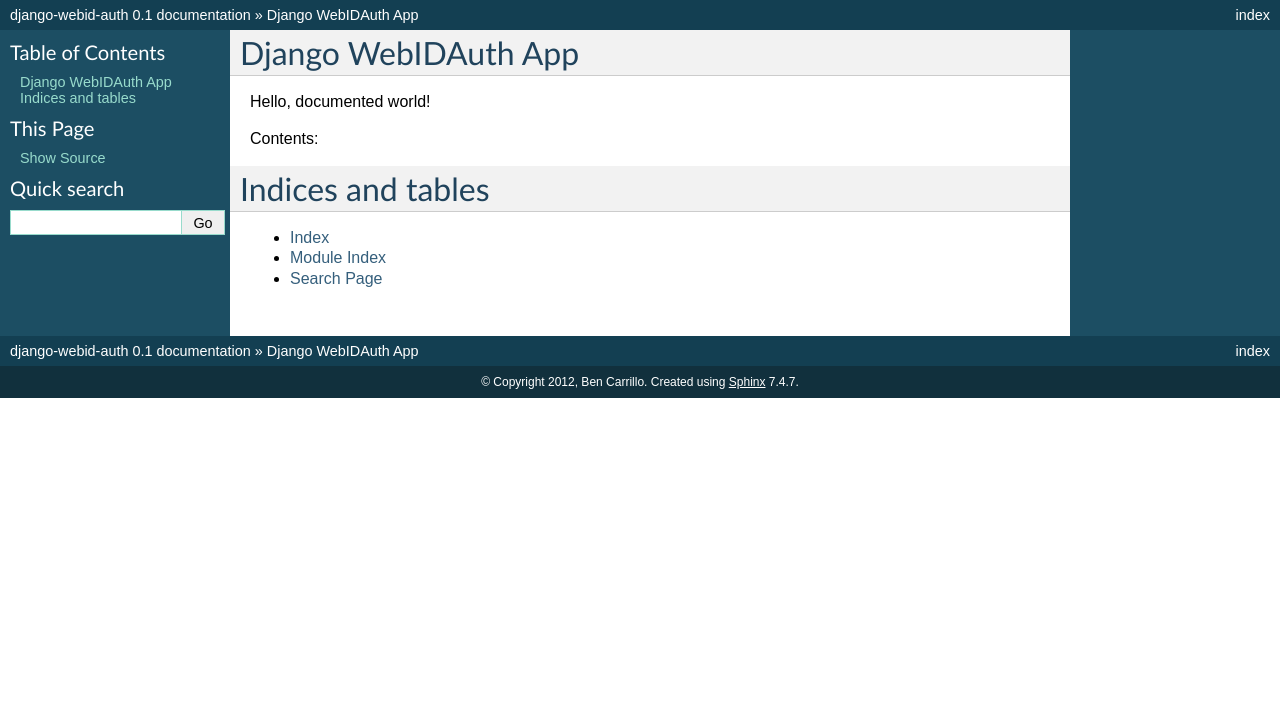
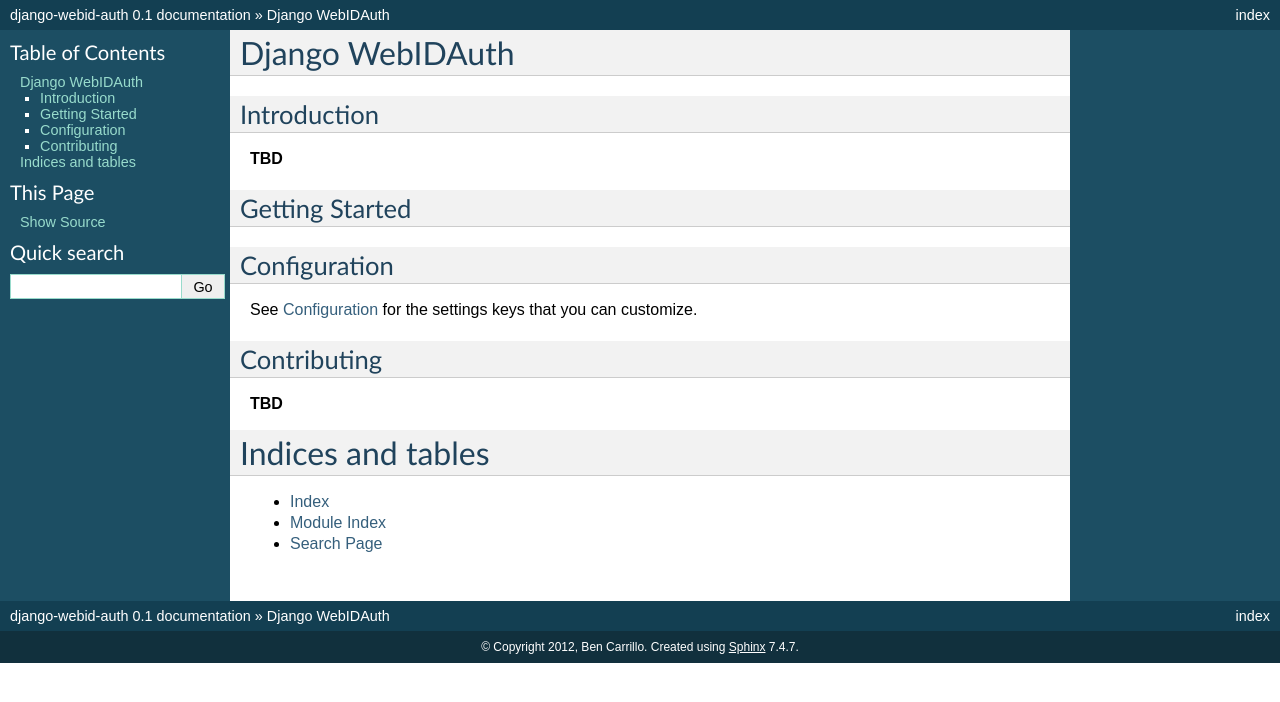
Before and after one commit to bennomadic/django-webid-auth, a Sphinx documentation site: the page built from docs/index.rst, in a window 1280 px wide. Shown: the top 702 px of the page. Built offline with Sphinx 7.4.7, drawn with Linux system fonts in a browser that asks for light colours.

Commit message:
settings stub in docs

```diff
--- a/docs/index.rst
+++ b/docs/index.rst
@@ -3,16 +3,26 @@
    You can adapt this file completely to your liking, but it should at least
    contain the root `toctree` directive.
 
-Django WebIDAuth App
-====================
+Django WebIDAuth
+================
 
-Hello, documented world!
+Introduction
+------------
+**TBD**
 
-Contents:
+Getting Started
+---------------
+
+Configuration
+-------------
+See :ref:`ref-config` for the settings keys that you can customize.
+
+Contributing
+------------
+**TBD**
 
 .. toctree::
    :maxdepth: 2
-
 
 
 Indices and tables
```
Also changed, not shown: docs/config.rst (added, +32 -0 lines).
